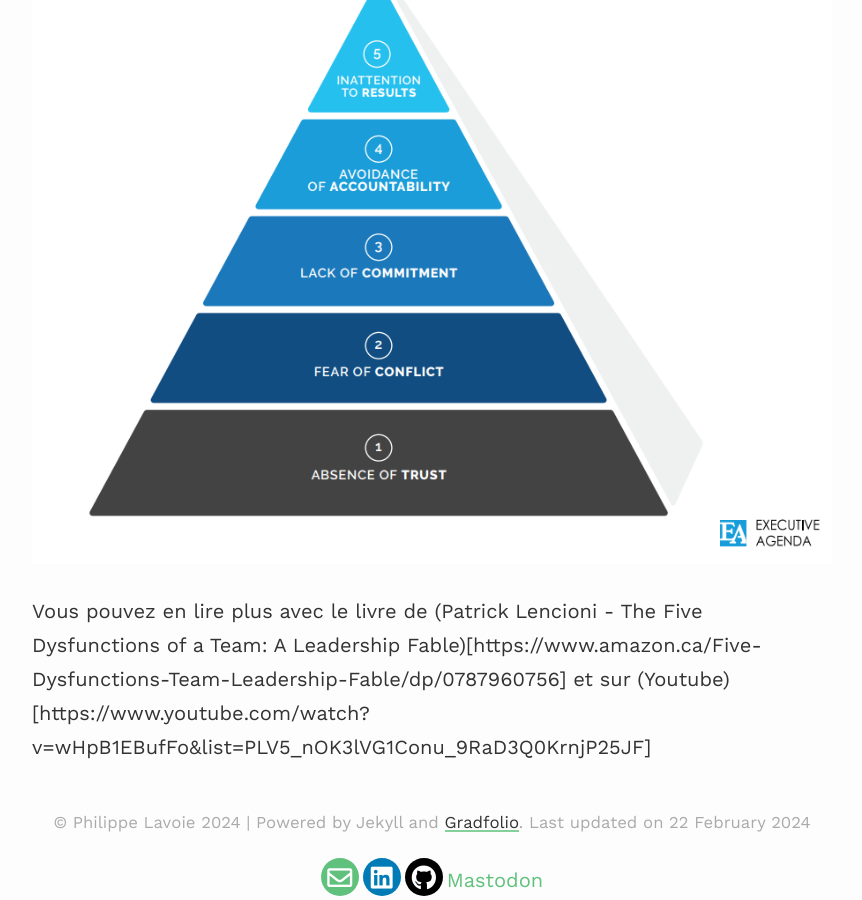
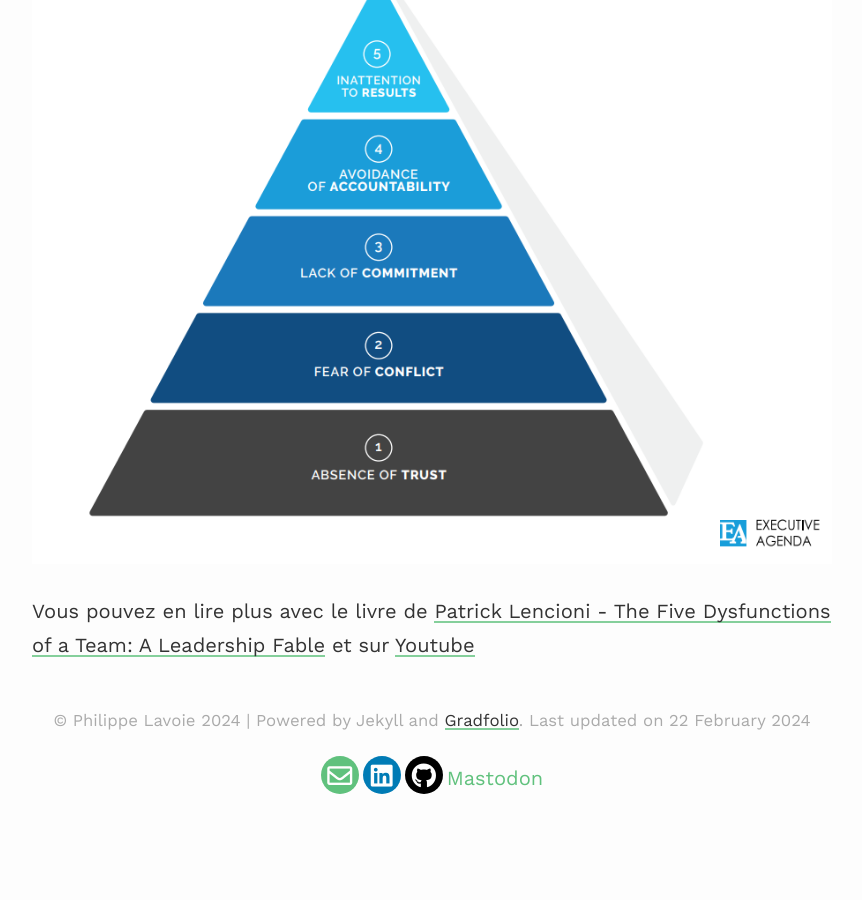
Before and after one commit to drdeteck/Me2, a Jekyll site: the page built from _posts/2024-02-22-5-dysfunctions-of-a-team.md, in a window 1280 px wide and 900 px high, scrolled down 1183 px. Shown: the whole window, without its empty margins (208-1070 px from the left). Built offline with Jekyll 4.4.1, drawn with Linux system fonts in a browser that asks for light colours; nearby versions of some CDN libraries; after the commit the page ends 1981 px from its top, so only the background shows below that.

Commit message:
Update 2024-02-22-5-dysfunctions-of-a-team.md

```diff
--- a/_posts/2024-02-22-5-dysfunctions-of-a-team.md
+++ b/_posts/2024-02-22-5-dysfunctions-of-a-team.md
@@ -15,4 +15,4 @@ Lencioni presents these dysfunctions as part of a model that is hierarchical, me
 
 ![5DYS](/assets/images/5dys.png)
 
-Vous pouvez en lire plus avec le livre de (Patrick Lencioni - The Five Dysfunctions of a Team: A Leadership Fable)[https://www.amazon.ca/Five-Dysfunctions-Team-Leadership-Fable/dp/0787960756] et sur (Youtube)[https://www.youtube.com/watch?v=wHpB1EBufFo&list=PLV5_nOK3lVG1Conu_9RaD3Q0KrnjP25JF]
+Vous pouvez en lire plus avec le livre de [Patrick Lencioni - The Five Dysfunctions of a Team: A Leadership Fable](https://www.amazon.ca/Five-Dysfunctions-Team-Leadership-Fable/dp/0787960756) et sur [Youtube](https://www.youtube.com/watch?v=wHpB1EBufFo&list=PLV5_nOK3lVG1Conu_9RaD3Q0KrnjP25JF)
```
